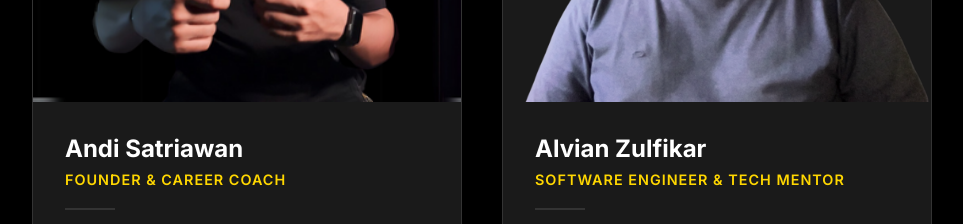
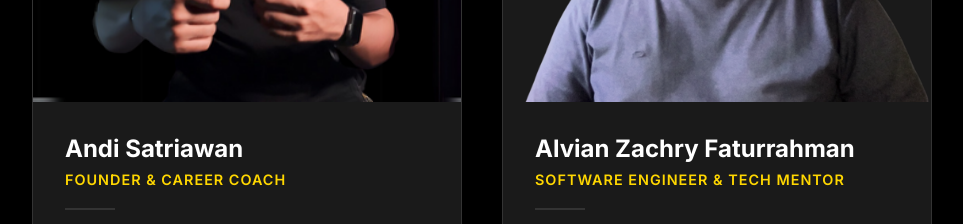
Before and after one commit to alvianzf/learnwithandi.com, a Next.js app: page / in a window 1280 px wide. Shown: the part 6240-6464 px from the top of the page, without its empty margins (158-1121 px from the left). Built offline with nearby package versions, Linux system fonts and the light colour scheme.

Commit message:
fix: update Alvian's name to Alvian Zachry Faturrahman

```diff
--- a/src/data/content.ts
+++ b/src/data/content.ts
@@ -26,7 +26,7 @@ export const content = {
         linkedin: "https://www.linkedin.com/in/andisatr/"
       },
       {
-        name: "Alvian Zulfikar",
+        name: "Alvian Zachry Faturrahman",
         role: "Software Engineer & Tech Mentor",
         description: "Tech geek yang hobi banget ngoding dan mentoring. Ahlinya ngebangun sistem full-stack yang scalable. Punya misi khusus: jembatani talenta Southeast Asia biar bisa bersaing dan dapet opportunity di Eropa.",
         image: "/assets/mentors/alvian.png",
```
Also changed, not shown: public/ai.txt.
